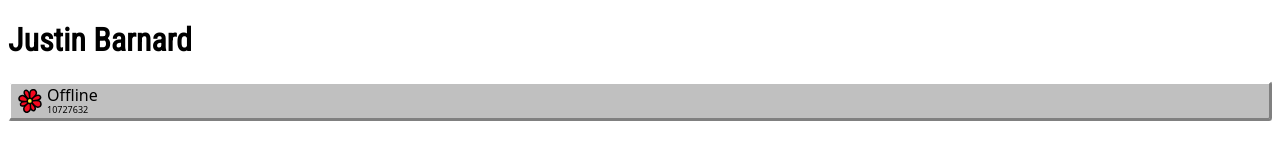
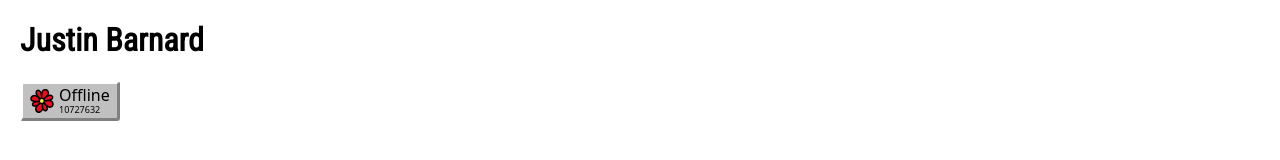
Before and after one commit to justinbarnard/10727632, a plain HTML site: page index.html in a window 1280 px wide. Drawn offline with Linux system fonts and the light colour scheme; a web font is replaced by a local one.

Commit message:
Update index.html

```diff
--- a/index.html
+++ b/index.html
@@ -4,29 +4,53 @@
   <meta charset="UTF-8" />
   <meta name="viewport" content="width=device-width, initial-scale=1.0" />
   <title>Justin Barnard</title>
+
+  <!-- Google Fonts -->
   <link rel="preconnect" href="https://fonts.googleapis.com" />
   <link rel="preconnect" href="https://fonts.gstatic.com" crossorigin />
-  <link href="https://fonts.googleapis.com/css2?family=Bitcount+Prop+Single:wght@100..900&family=Roboto+Condensed&display=swap" rel="stylesheet" />
+  <link
+    href="https://fonts.googleapis.com/css2?family=Bitcount+Prop+Single:wght@100..900&family=Roboto+Condensed&display=swap"
+    rel="stylesheet"
+  />
+
   <style>
+    body {
+      margin: 20px;
+      font-size: 16px;
+    }
+
+    h1 {
+      font-family: "Roboto Condensed", sans-serif;
+    }
+
     #icq {
       display: flex;
       align-items: center;
       gap: 5px;
+      width: fit-content;
 
       background-color: #c0c0c0; /* classic gray */
       border: 2px solid #fff; /* light outer border */
       border-right-color: #808080; /* dark on right */
       border-bottom-color: #808080; /* dark on bottom */
-  border-left-color: #fff; /* light on left */
-  border-top-color: #fff; /* light on top */
+      border-left-color: #fff;
+      border-top-color: #fff;
 
       padding: 4px 8px;
       border-radius: 3px;
       box-shadow: inset -1px -1px 0 #808080, inset 1px 1px 0 #fff;
     }
 
-    h1 {
-      font-family: "Roboto Condensed", sans-serif;
+    #icq-icon {
+      display: flex;
+      align-items: center;
+      justify-content: center;
+    }
+
+    #icq-status {
+      display: flex;
+      flex-direction: column;
+      line-height: 1.1;
     }
 
     .icq-status {
@@ -41,24 +65,6 @@
         "ELXP" 0;
     }
 
-    #icq {
-      display: flex;
-      align-items: center;
-      gap: 5px;
-    }
-
-    #icq-icon {
-      display: flex;
-      align-items: center;
-      justify-content: center;
-    }
-
-    #icq-status {
-      display: flex;
-      flex-direction: column;
-      line-height: 1.1;
-    }
-
     .status-id {
       font-size: xx-small;
       margin-top: 1px;
@@ -68,6 +74,7 @@
 
 <body>
   <h1>Justin Barnard</h1>
+
   <div id="icq">
     <div id="icq-icon">
       <svg xmlns="http://www.w3.org/2000/svg" width="24px" height="24px" version="1.1" viewBox="0 0 210 210" xml:space="preserve">
@@ -86,6 +93,7 @@
         </g>
       </svg>
     </div>
+
     <div id="icq-status" class="icq-status">
       <div>Offline</div>
       <div class="status-id">10727632</div>
```
Lines whose indentation alone changed are shown as unchanged.
